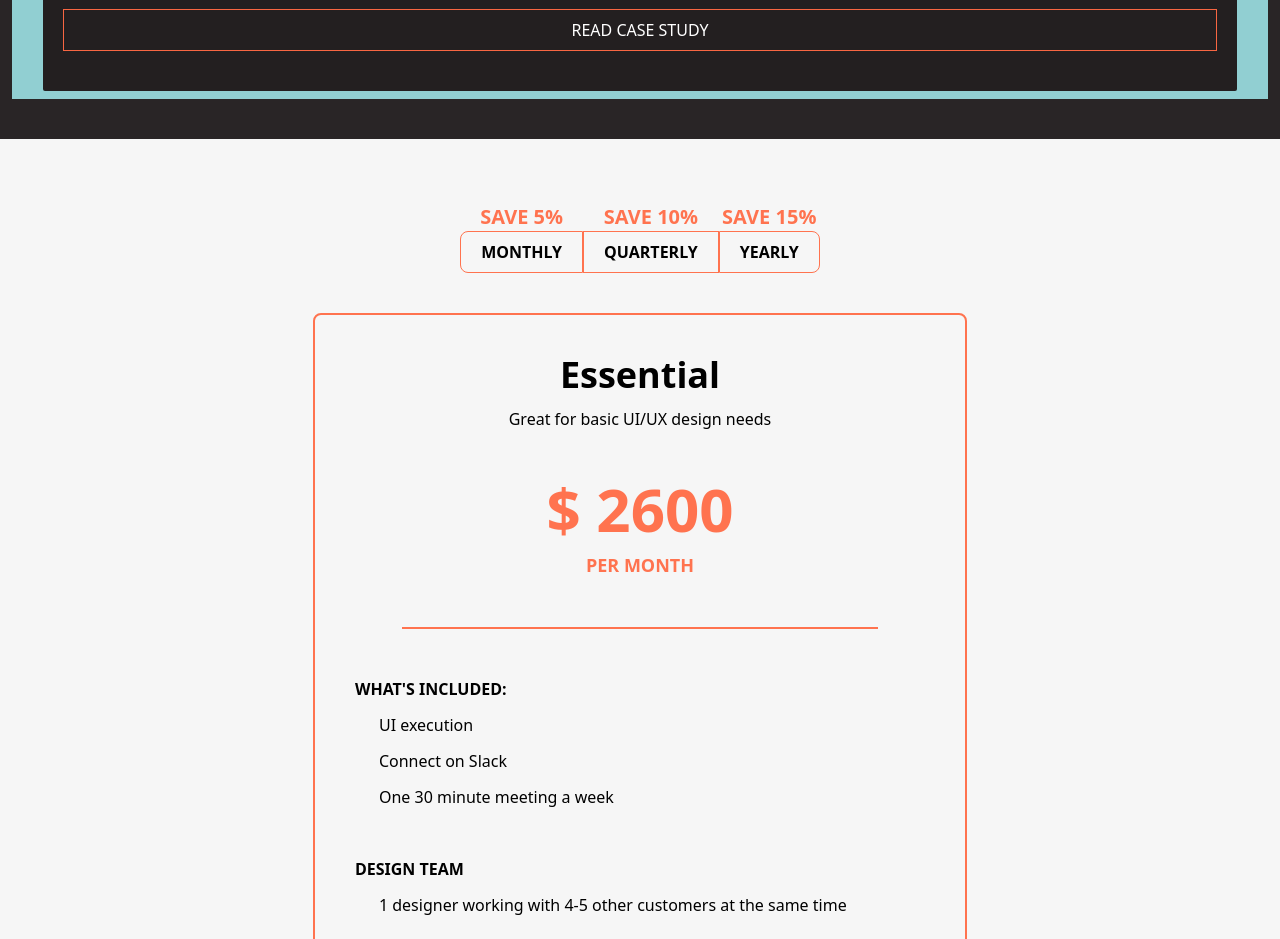
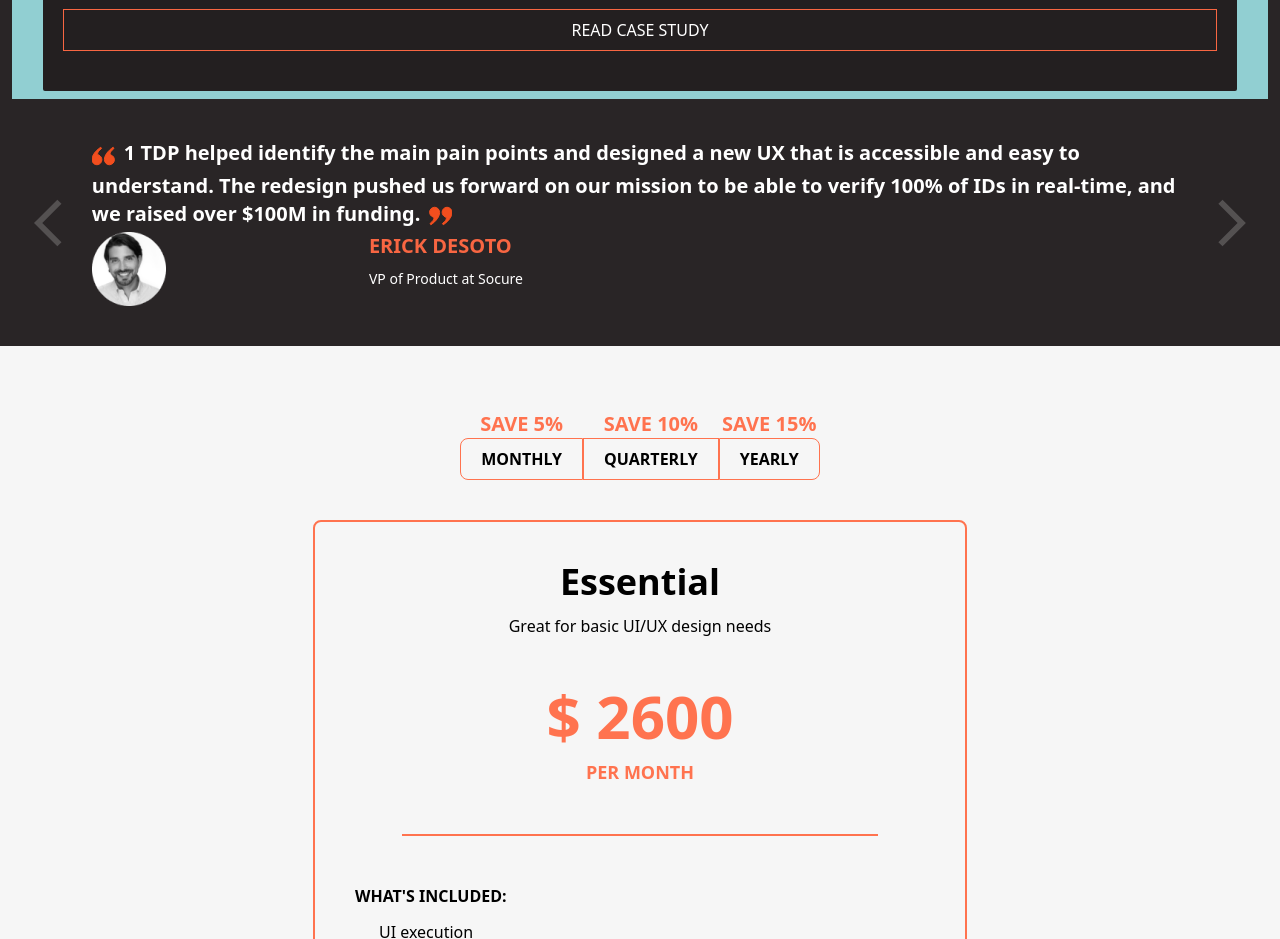
Before and after one commit to NoStackDev/The-Design-Project-Landing-Page, a Next.js app: page / in a window 1280 px wide. Shown: the part 5600-6539 px from the top of the page. Built offline with nearby package versions, Linux system fonts and the light colour scheme.

Commit message:
add: functionality to testimonial

```diff
--- /dev/null
+++ b/src/app/components/Testimonials/TestimonialClientInfo.tsx
@@ -0,0 +1,48 @@
+import { mergeClassName } from "@/app/lib/utils";
+import Image, { StaticImageData } from "next/image";
+import React, { HTMLAttributes, ReactNode, forwardRef } from "react";
+import Span from "../ui/Span";
+
+interface TestimonialClientInfoProps extends HTMLAttributes<HTMLDivElement> {
+  children?: ReactNode;
+  clientImage?: StaticImageData;
+  clientName?: string;
+  clientTitle?: string;
+  className?: string;
+}
+
+const TestimonialClientInfo = forwardRef<
+  HTMLDivElement,
+  TestimonialClientInfoProps
+>(
+  (
+    { children, clientImage, clientName, clientTitle, className, ...props },
+    ref
+  ) => {
+    return (
+      <div
+        {...props}
+        ref={ref}
+        className={mergeClassName(
+          "grid grid-cols-4 grid-rows-2 gap-x-3",
+          className
+        )}
+      >
+        <Image
+          src={clientImage || ""}
+          className="col-span-1 row-start-1 row-end-3"
+          alt="client"
+        />
+        <Span className="text-primary-300 col-span-3 row-start-1 row-end-2">
+          {clientName}
+        </Span>
+        <span className="text-white-100  text-sm col-span-3 row-start-2 row-end-3">
+          {clientTitle}
+        </span>
+        {children}
+      </div>
+    );
+  }
+);
+
+export default TestimonialClientInfo;
--- /dev/null
+++ b/src/app/components/Testimonials/TestimonialContainer.tsx
@@ -0,0 +1,20 @@
+import { mergeClassName } from "@/app/lib/utils";
+import React, { HTMLAttributes, ReactNode, forwardRef } from "react";
+
+interface TestimonialContainerProps extends HTMLAttributes<HTMLDivElement> {
+  children?: ReactNode;
+  className?: string;
+}
+
+const TestimonialContainer = forwardRef<
+  HTMLDivElement,
+  TestimonialContainerProps
+>(({ children, className, ...props }, ref) => {
+  return (
+    <div ref={ref} {...props} className={mergeClassName("min-w-full", className)}>
+      {children}
+    </div>
+  );
+});
+
+export default TestimonialContainer;
--- /dev/null
+++ b/src/app/components/Testimonials/TestimonialMessage.tsx
@@ -0,0 +1,40 @@
+import { mergeClassName } from "@/app/lib/utils";
+import Image from "next/image";
+import React, { HTMLAttributes, ReactNode, forwardRef } from "react";
+import Quote from "public/quote.svg";
+
+interface TestimonialMessageProps extends HTMLAttributes<HTMLDivElement> {
+  children?: ReactNode;
+  className?: string;
+}
+
+const TestimonialMessage = forwardRef<HTMLDivElement, TestimonialMessageProps>(
+  ({ children, className, ...props }, ref) => {
+    return (
+      <div>
+        <Image
+          src={Quote}
+          alt="doulbe qoutaion"
+          className="inline h-8 w-auto"
+        />
+        <p
+          {...props}
+          ref={ref}
+          className={mergeClassName(
+            "inline font-bold text-xl text-center text-white-100",
+            className
+          )}
+        >
+          {children}
+        </p>
+        <Image
+          src={Quote}
+          alt="double qoutation"
+          className="inline rotate-180 h-8 w-auto"
+        />
+      </div>
+    );
+  }
+);
+
+export default TestimonialMessage;
--- /dev/null
+++ b/src/app/components/Testimonials/TestimonialsButton.tsx
@@ -0,0 +1,41 @@
+import { mergeClassName } from "@/app/lib/utils";
+import { VariantProps, cva } from "class-variance-authority";
+import React, { HTMLAttributes, forwardRef } from "react";
+
+const testimonialsButtonVariant = cva(
+  "bg-transparent rounded-full p-2 border-0",
+  {
+    variants: {
+      intent: {
+        left: [""],
+        right: ["rotate-180"],
+      },
+    },
+    defaultVariants: {
+      intent: "left",
+    },
+  }
+);
+
+interface TestimonialsButtonProps
+  extends HTMLAttributes<HTMLButtonElement>,
+    VariantProps<typeof testimonialsButtonVariant> {}
+
+const TestimonialsButton = forwardRef<
+  HTMLButtonElement,
+  TestimonialsButtonProps
+>(({ children, intent, className, ...props }, ref) => {
+  return (
+    <button
+      {...props}
+      ref={ref}
+      className={mergeClassName(
+        testimonialsButtonVariant({ intent, className })
+      )}
+    >
+      {children}
+    </button>
+  );
+});
+
+export default TestimonialsButton;
--- /dev/null
+++ b/src/app/components/Testimonials/TestmonialsContainer.tsx
@@ -0,0 +1,97 @@
+"use client";
+
+import { mergeClassName } from "@/app/lib/utils";
+import { VariantProps, cva } from "class-variance-authority";
+import React, { HTMLAttributes, forwardRef, useRef, useState } from "react";
+import TestimonialsButton from "./TestimonialsButton";
+import Image from "next/image";
+import ChevronLeft from "public/chevronLeft.svg";
+
+const testmonialsContainerVariants = cva("", {
+  variants: {
+    intent: {
+      default: ["flex justify-between items-center gap-2"],
+    },
+  },
+  defaultVariants: {
+    intent: "default",
+  },
+});
+
+interface TestmonialsContainerProps
+  extends HTMLAttributes<HTMLDivElement>,
+    VariantProps<typeof testmonialsContainerVariants> {}
+
+const TestmonialsContainer = forwardRef<
+  HTMLDivElement,
+  TestmonialsContainerProps
+>(({ children, intent, className, ...props }, ref) => {
+  const [currentTestimonial, setCurrentTestimonial] = useState(0);
+  const testimonialsCount = React.Children.count(children);
+  const testimonialsDivRef = useRef<HTMLDivElement>(null);
+
+  const next = () => {
+    if (testimonialsDivRef.current) {
+      const testimonialsDiv = testimonialsDivRef.current;
+      testimonialsDiv.style.transform = `translateX(-${
+        currentTestimonial === testimonialsCount - 1
+          ? 0
+          : currentTestimonial + 1
+      }00%)`;
+      setCurrentTestimonial(
+        currentTestimonial === testimonialsCount - 1
+          ? 0
+          : currentTestimonial + 1
+      );
+    }
+  };
+
+  const prev = () => {
+    if (testimonialsDivRef.current) {
+      const testimonialsDiv = testimonialsDivRef.current;
+      testimonialsDiv.style.transform = `translateX(-${
+        currentTestimonial === 0
+          ? testimonialsCount - 1
+          : currentTestimonial - 1
+      }00%)`;
+      setCurrentTestimonial(
+        currentTestimonial === 0
+          ? testimonialsCount - 1
+          : currentTestimonial - 1
+      );
+    }
+  };
+
+  return (
+    <div
+      ref={ref}
+      {...props}
+      className={mergeClassName(
+        testmonialsContainerVariants({ intent, className })
+      )}
+    >
+      <TestimonialsButton onClick={prev}>
+        <Image src={ChevronLeft} alt="left arrow" className="w-16 h-16" />
+      </TestimonialsButton>
+
+      <div className="h-full w-full overflow-hidden">
+        <div
+          className="relative flex w-full transition-transform duration-[600ms] ease-in-out motion-reduce:transition-none"
+          ref={testimonialsDivRef}
+        >
+          {children}
+        </div>
+      </div>
+
+      <TestimonialsButton onClick={next}>
+        <Image
+          src={ChevronLeft}
+          className="rotate-180 w-16 h-16"
+          alt="left arrow"
+        />
+      </TestimonialsButton>
+    </div>
+  );
+});
+
+export default TestmonialsContainer;
--- a/src/app/sections/Work.tsx
+++ b/src/app/sections/Work.tsx
@@ -5,6 +5,12 @@ import Image from "next/image";
 import CaseStudy1 from "public/work1.png";
 import CaseStudy2 from "public/work2.png";
 import CaseStudy3 from "public/work3.png";
+import ClientImage from "public/clientImage.png";
+import TestmonialsContainer from "../components/Testimonials/TestmonialsContainer";
+import TestimonialsButton from "../components/Testimonials/TestimonialsButton";
+import TestimonialMessage from "../components/Testimonials/TestimonialMessage";
+import TestimonialContainer from "../components/Testimonials/TestimonialContainer";
+import TestimonialClientInfo from "../components/Testimonials/TestimonialClientInfo";
 
 type Props = {};
 
@@ -92,6 +98,50 @@ const Work = (props: Props) => {
           />
         </div>
       </div>
+
+      <div className="mt-10">
+        <TestmonialsContainer>
+          <TestimonialContainer>
+            <TestimonialMessage>
+              1 TDP helped identify the main pain points and designed a new UX
+              that is accessible and easy to understand. The redesign pushed us
+              forward on our mission to be able to verify 100% of IDs in
+              real-time, and we raised over $100M in funding.
+            </TestimonialMessage>
+            <TestimonialClientInfo
+              clientImage={ClientImage}
+              clientName="ERICK DESOTO"
+              clientTitle="VP of Product at Socure"
+            />
+          </TestimonialContainer>
+          <TestimonialContainer>
+            <TestimonialMessage>
+              2 TDP helped identify the main pain points and designed a new UX
+              that is accessible and easy to understand. The redesign pushed us
+              forward on our mission to be able to verify 100% of IDs in
+              real-time, and we raised over $100M in funding.
+            </TestimonialMessage>
+            <TestimonialClientInfo
+              clientImage={ClientImage}
+              clientName="ERICK DESOTO"
+              clientTitle="VP of Product at Socure"
+            />
+          </TestimonialContainer>
+          <TestimonialContainer>
+            <TestimonialMessage>
+              3 TDP helped identify the main pain points and designed a new UX
+              that is accessible and easy to understand. The redesign pushed us
+              forward on our mission to be able to verify 100% of IDs in
+              real-time, and we raised over $100M in funding.
+            </TestimonialMessage>
+            <TestimonialClientInfo
+              clientImage={ClientImage}
+              clientName="ERICK DESOTO"
+              clientTitle="VP of Product at Socure"
+            />
+          </TestimonialContainer>
+        </TestmonialsContainer>
+      </div>
     </section>
   );
 };
--- a/tailwind.config.js
+++ b/tailwind.config.js
@@ -44,6 +44,15 @@ module.exports = {
       borderWidth: {
         1: "1px",
       },
+      keyframes: {
+        slideLeft: {
+          "0%": { "margin-left": "-0%" },
+          "100%": { "margin-left": "-100%" },
+        },
+      },
+      animation: {
+        slideLeft: "slideLeft 300ms ease-in-out forwards",
+      },
     },
   },
   plugins: [],
```
Also changed, not shown: public/chevronLeft.svg (added), public/clientImage.png (added).
